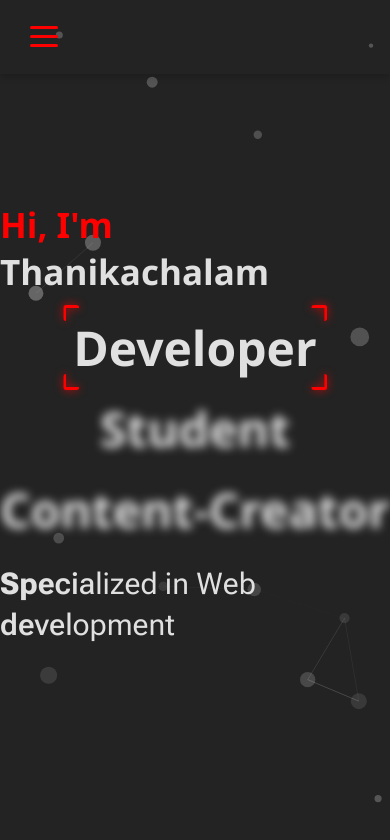
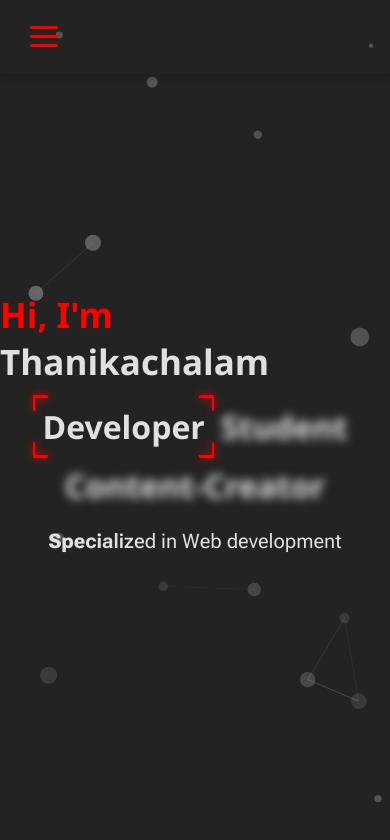
Before and after one commit to Thanikachalam1/Portfolio, a React (Vite) app: page / in a window 390 px wide. Shown: the top 840 px of the page. Built offline with nearby package versions, Linux system fonts and the light colour scheme.

Commit message:
media query has been updated for home page

```diff
--- a/src/Animations/TrueFocus.css
+++ b/src/Animations/TrueFocus.css
@@ -10,7 +10,7 @@
   /* Words */
   .focus-word {
     position: relative;
-    font-size: 3rem;
+    font-size: 2rem;
     font-weight: 900;
     cursor: none;
     transition:
--- a/src/Home/home.css
+++ b/src/Home/home.css
@@ -24,11 +24,18 @@
     color: red;
 }
 
-.roles{
-    font-size: 20px;
-}
+
 
 .specialization{
     font-weight: 2000;
     font-size: 30px;
 }
+
+@media (max-width : 768px){
+    .roles{
+
+    }
+    .specialization{
+        font-size: 20px;
+    }
+}
--- a/src/Home/home.jsx
+++ b/src/Home/home.jsx
@@ -14,6 +14,7 @@ const containerRef = useRef(null);
 
 
         <h1 className="name"><span className="hi">Hi, I'm </span>Thanikachalam</h1>
+          <div className="roles">
             <TrueFocus
               sentence="Developer Student Content-Creator"
               manualMode={false}
@@ -22,6 +23,8 @@ borderColor="red"
               animationDuration={0.5}
               pauseBetweenAnimations={1}
             />
+          </div>
+
         <div className="specialization">
         <div
 ref={containerRef}
```
Lines whose indentation alone changed are shown as unchanged.
